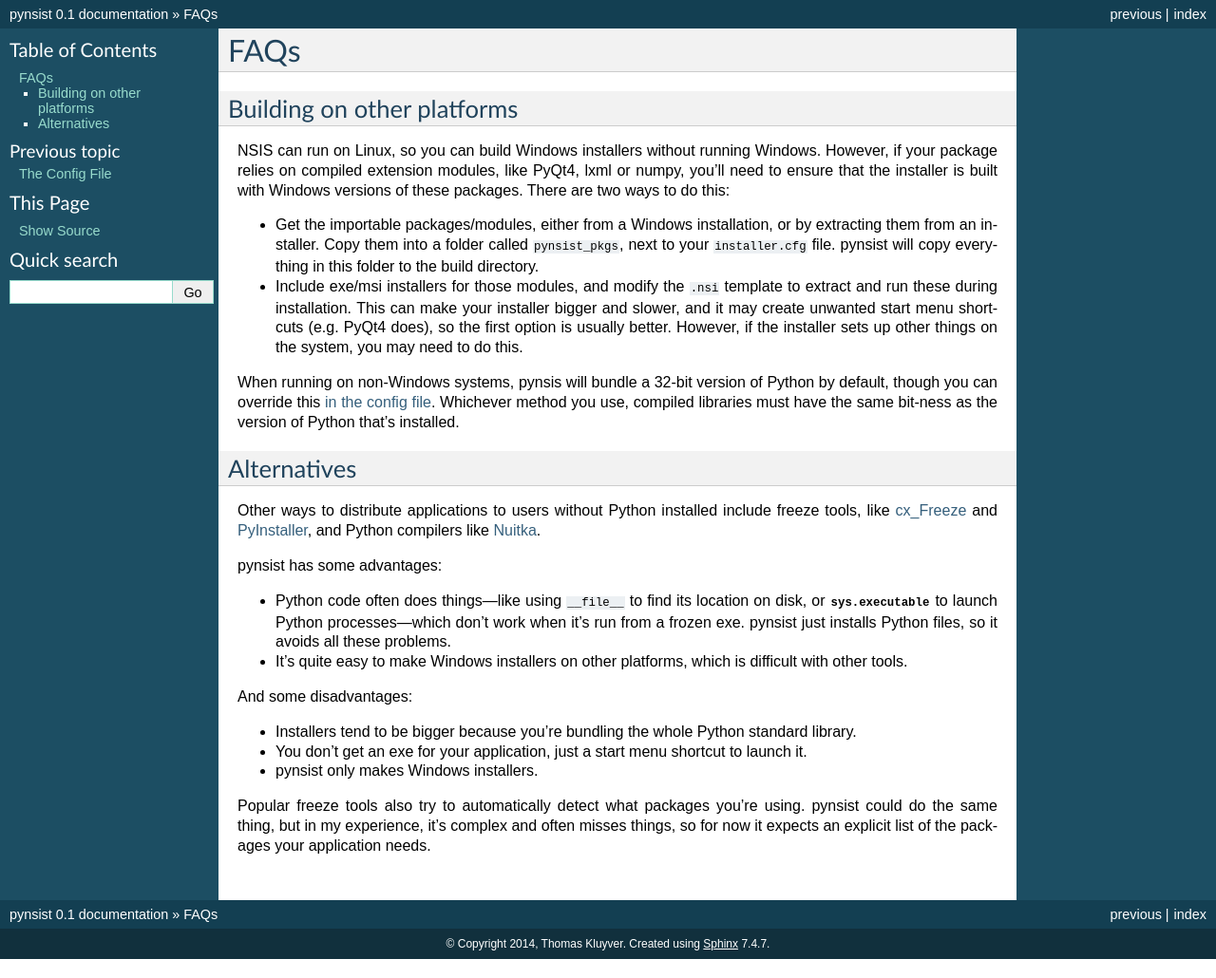
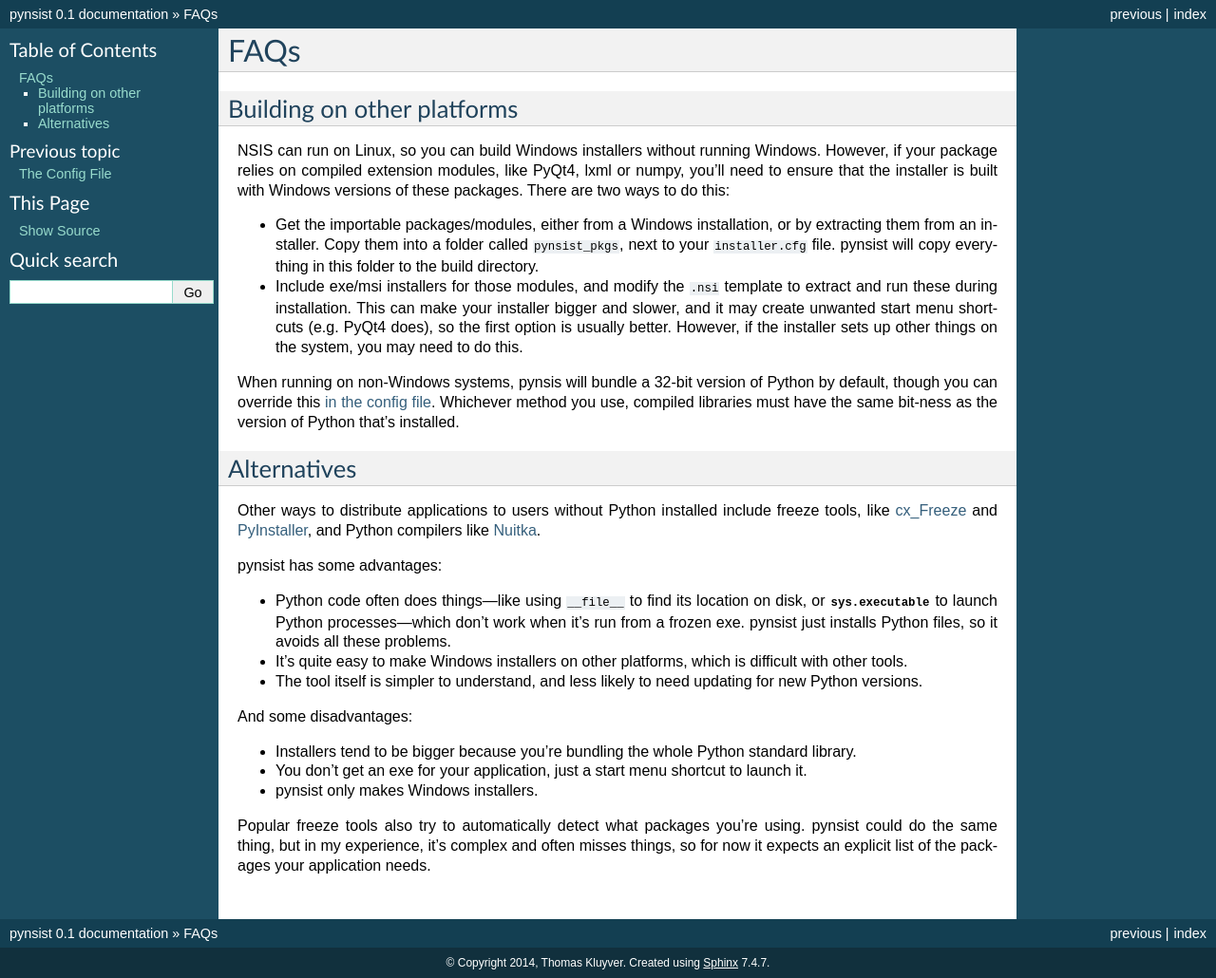
Before and after one commit to takluyver/pynsist, a Sphinx documentation site: the page built from doc/faq.rst, in a window 1280 px wide. Shown: the whole page at 95% size. Built offline with Sphinx 7.4.7, drawn with Linux system fonts in a browser that asks for light colours.

Commit message:
Add note about simplicity relative to freeze tools

```diff
--- a/doc/faq.rst
+++ b/doc/faq.rst
@@ -40,6 +40,8 @@ pynsist has some advantages:
   so it avoids all these problems.
 * It's quite easy to make Windows installers on other platforms, which is
   difficult with other tools.
+* The tool itself is simpler to understand, and less likely to need updating for
+  new Python versions.
 
 And some disadvantages:
 
```
